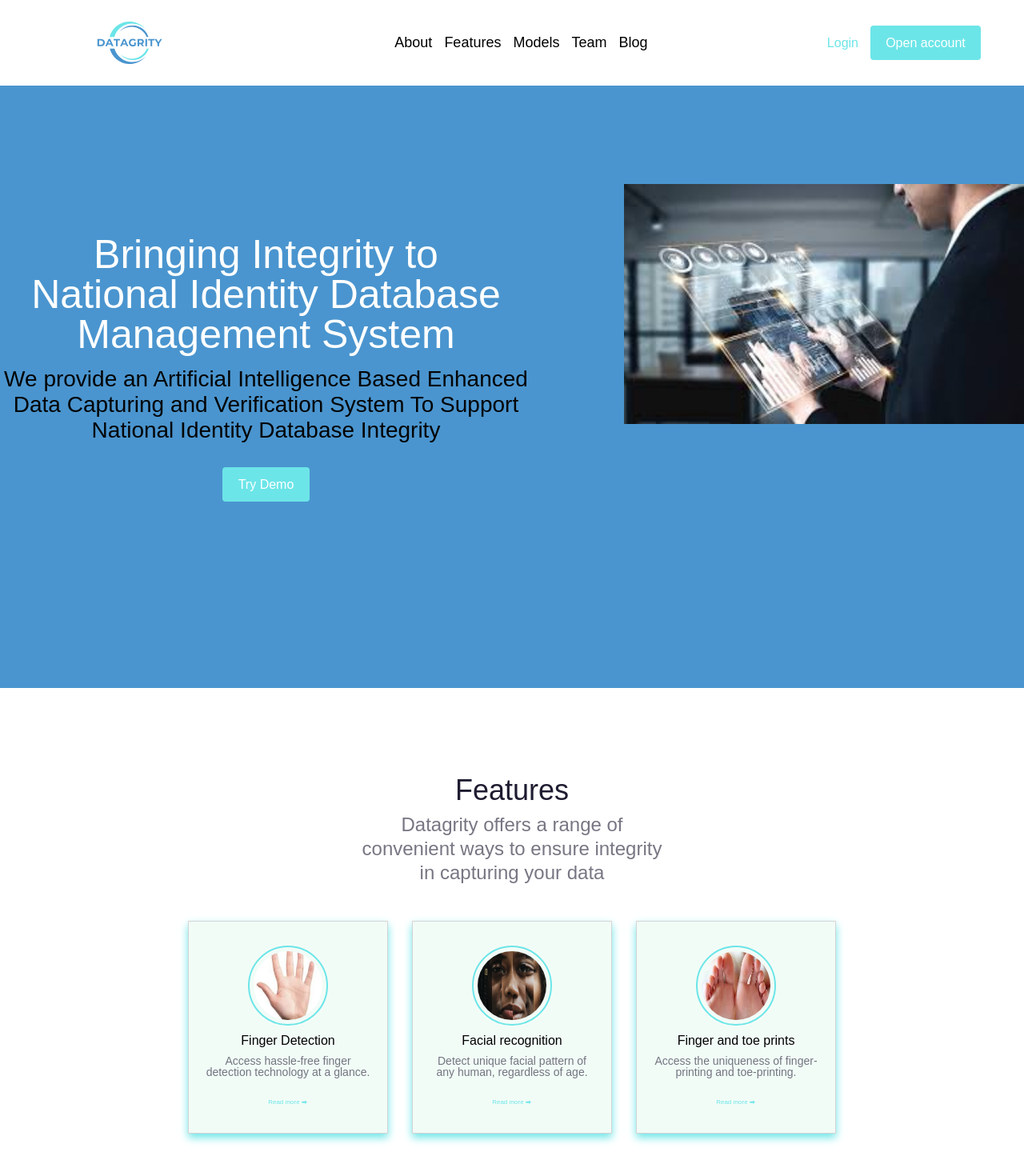
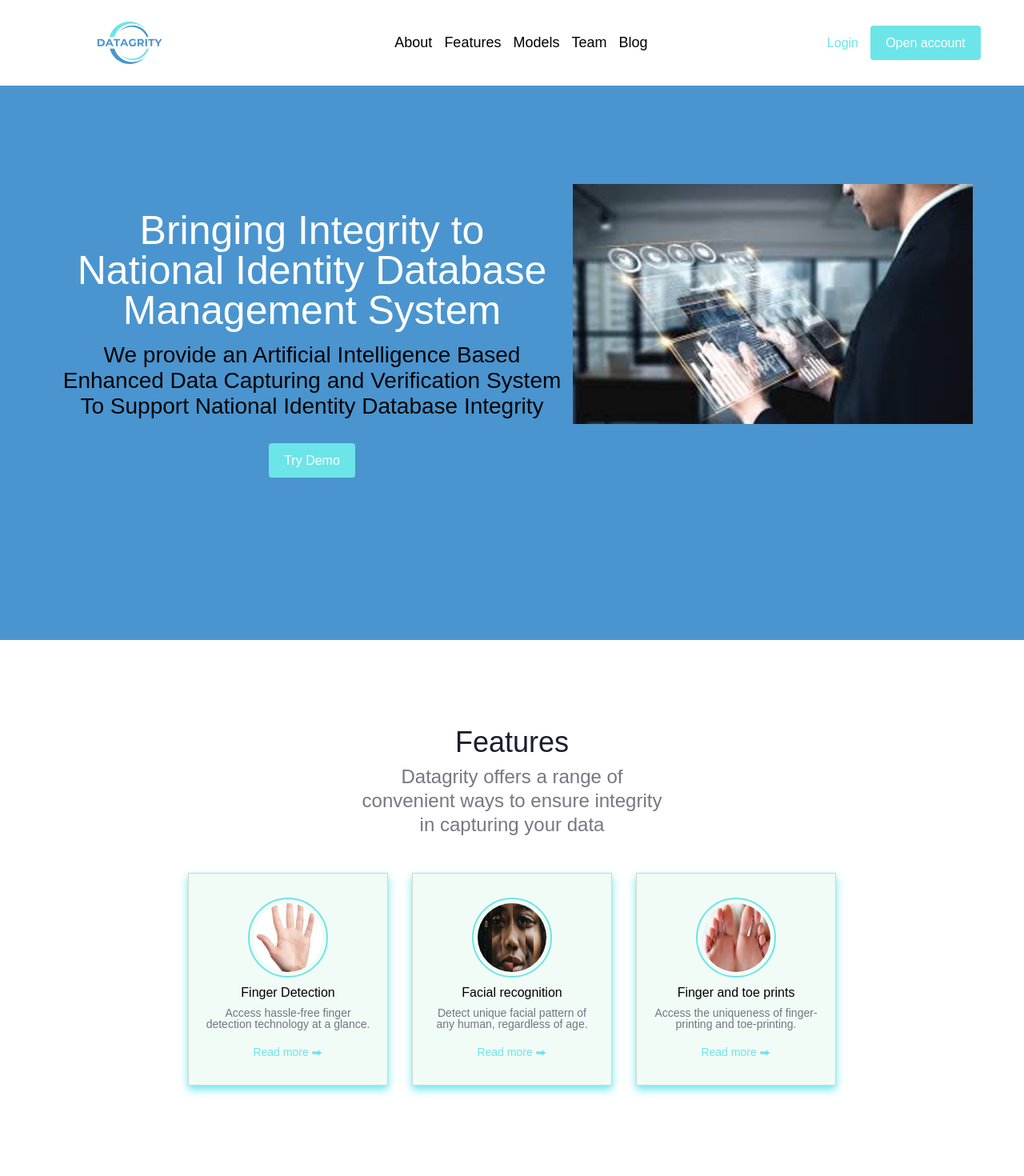
Before and after one commit to Patrick-Chukwu/datagrity, a React (Create React App) app: page / in a window 1280 px wide. Shown: the top 1470 px of the page at 80% size. Built offline with nearby package versions, Linux system fonts and the light colour scheme.

Commit message:
Update file Push lastest local works for the desktop view

```diff
--- a/src/App.css
+++ b/src/App.css
@@ -60,7 +60,7 @@ button {
 
 .services_read-more a {
   color: var(--secondary-color);
-  font-size: 7.94px;
+  font-size: 14px;
   font-weight: 500;
   border: none;
   background-color: transparent;
--- a/src/components/button/Button.jsx
+++ b/src/components/button/Button.jsx
@@ -22,17 +22,18 @@ const Button = () => {
                 <a>Read more &#11157;</a>
             </div>
         </div>
+
         <div className="button_boxes column">
-            <img src={model2} alt="" />
-            <h3>Enhanced Deep Transfer Learning Model</h3>
+            <img src={model3} alt="" />
+            <h3>Facial-Based Model for Twins and Minors</h3>
 
             <div className="services_read-more">
                 <a>Read more &#11157;</a>
             </div>
         </div>
         <div className="button_boxes column">
-            <img src={model3} alt="" />
-            <h3>Facial-Based Model for Twins and Minors</h3>
+            <img src={model2} alt="" />
+            <h3>Enhanced Deep Transfer Learning Model</h3>
 
             <div className="services_read-more">
                 <a>Read more &#11157;</a>
--- a/src/containers/features/features.css
+++ b/src/containers/features/features.css
@@ -48,7 +48,6 @@
     align-items: center;
     border: 1px solid #d3d3d3;
     gap: 10px;
-    max-width: 342px;
     padding: 30px 20px;
     box-shadow: 0px 5px 10px 0px var(--secondary-color);
     background-color: rgba(46, 204, 113, 0.06);
--- a/src/containers/hero/Hero.jsx
+++ b/src/containers/hero/Hero.jsx
@@ -6,7 +6,8 @@ import data from '../../assets/data_capturing.jpeg';
 
 const Hero = () => {
   return (
-    <div className='hero row'>
+    <div className="hero_container">
+      <div className='hero row'>
       <div className="hero_left column">
       <div className="hero_title">
           <h1>Bringing Integrity to National Identity Database Management System</h1>
@@ -26,6 +27,7 @@ const Hero = () => {
 
 
     </div>
+    </div>
   )
 }
 
--- a/src/containers/hero/hero.css
+++ b/src/containers/hero/hero.css
@@ -1,13 +1,17 @@
+.hero_container {
+    background-color: var(--primary-color);
+}
+
 .hero {
     color: rgb(3,3,3);
     height: 100vh;
     margin: 0 auto;
 
     text-align: center;
-    width: 100%;
+    width: 90%;
     justify-content: space-between;
-    background-color: var(--primary-color);
-    margin-top: 60px;
+
+    padding-top: 60px;
 }
 
 
--- a/src/containers/team/Team.jsx
+++ b/src/containers/team/Team.jsx
@@ -18,7 +18,7 @@ const Team = () => {
               <img src={haruna} alt="" />
               <h3>Haruna Abdu</h3>
               <p>Artificial Intelligence lead</p>
-              <div className="read-more">
+              <div className="services_read-more">
                   <a>Read more &#11157;</a>
               </div>
           </div>
@@ -26,7 +26,7 @@ const Team = () => {
               <img src={kemi} alt="" />
               <h3>Oduwole Oluwakemi</h3>
               <p>Presentation lead.</p>
-              <div className="team_read-more">
+              <div className="services_read-more">
                   <a>Read more &#11157;</a>
               </div>
           </div>
@@ -34,7 +34,7 @@ const Team = () => {
               <img src={oketayo} alt="" />
               <h3>Oketayo Abimbola</h3>
               <p>Research lead.</p>
-              <div className="read-more">
+              <div className="services_read-more">
                   <a>Read more &#11157;</a>
               </div>
           </div>
@@ -42,7 +42,7 @@ const Team = () => {
               <img src={morgak} alt="" />
               <h3>Morgak Gotip</h3>
               <p>Cyber Security lead.</p>
-              <div className="read-more">
+              <div className="services_read-more">
                   <a>Read more &#11157;</a>
               </div>
           </div>
@@ -50,7 +50,7 @@ const Team = () => {
               <img src={pat} alt="" />
               <h3>Patrick Chukwu</h3>
               <p>Software Development lead.</p>
-              <div className="read-more">
+              <div className="services_read-more">
                   <a>Read more &#11157;</a>
               </div>
           </div>
@@ -58,7 +58,7 @@ const Team = () => {
               <img src={julius} alt="" />
               <h3>Attah Francis Julius</h3>
               <p>Deep learning lead.</p>
-              <div className="read-more">
+              <div className="services_read-more">
                   <a>Read more &#11157;</a>
               </div>
           </div>
--- a/src/containers/team/team.css
+++ b/src/containers/team/team.css
@@ -18,14 +18,16 @@
 }
 .team_body {
     gap: var(--gap-big);
-    width: 85%;
+    width: 90%;
     max-width: 1300px;
     margin: 0 auto;
+    padding: 15px 30px;
     justify-content: space-between;
  /* border: 1px solid red; */
     padding-top: var(--gap-big);
-    /* overflow: hidden; */
-
+    background-color: #fff;
+    color: var(--primary-color);
+    border-radius: 50px;
 }
 
 .team_boxes {
@@ -34,8 +36,12 @@
     flex: 1;
     gap: 10px;
     /* max-width: 300px; */
-    padding: 20px 0;
-    width: 100px;
+    padding: 20px 5px;
+    width: 120px;
+    box-shadow: 0px 5px 10px 0px var(--primary-color);
+    border: 1px solid #d3d3d3;
+    border-radius: 50px;
+    background-color: #fff;
 
 }
 
```
